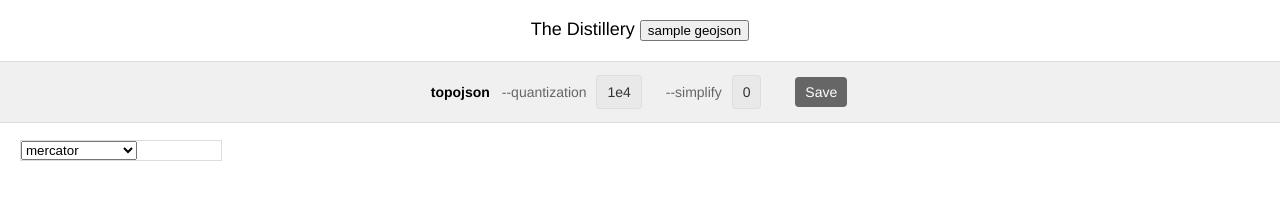
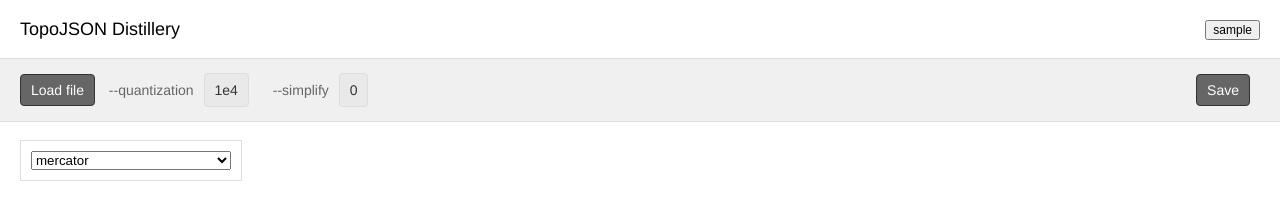
Before and after one commit to shancarter/distillery, a website: page index.html in a window 1280 px wide. Drawn offline with Linux system fonts and the light colour scheme.

Commit message:
some style tweaks

```diff
--- a/index.html
+++ b/index.html
@@ -18,11 +18,14 @@
   font-size: 18px;
   line-height: 18px;
   padding: 20px;
-  text-align: center;
+}
+
+.sample-geojson {
+  float: right;
+  font-size: 12px;
 }
 
 .topojsonSettings {
-  text-align: center;
   font-size: 14px;
   line-height: 14px;
   padding: 15px 20px;
@@ -47,10 +50,16 @@
 .action {
   display: inline-block;
   padding: 8px 10px;
-  margin: 0 10px;
+  margin: 0 10px 0 0;
   background: #666;
   color: white;
   border-radius: 4px;
+  cursor: pointer;
+  border: solid 1px #333;
+}
+
+.action:hover {
+  border-color: red;
 }
 
 .value {
@@ -60,6 +69,10 @@
   padding: 8px 10px;
   margin-left: 6px;
   color: #333;
+}
+
+.save {
+  float: right;
 }
 
 .map-container {
@@ -75,7 +88,13 @@
   top: 10px;
   left: 10px;
   width: 200px;
+  padding: 10px;
   border: solid 1px #ddd;
+  background: rgba(255, 255, 255, 0.9);
+}
+
+.map-controls select {
+  width: 100%;
 }
 
 .map {
@@ -89,14 +108,13 @@
 </style>
 
 <div class="head">
-  <span>The Distillery</span>
-  <button class="sample-geojson">sample geojson</button>
+  <span>TopoJSON Distillery</span><button class="sample-geojson">sample</button>
 </div>
 <div class="topojsonSettings">
-  <span class="bin">topojson</span>
+  <span class="action load">Load file</span>
   <span class="opts">--quantization <span class="value">1e4</span></span>
   <span class="opts">--simplify <span class="value">0</span></span>
-  <span class="action">Save</span>
+  <span class="action save">Save</span>
 </div>
 <!--
 -o, --out output TopoJSON file name
@@ -152,7 +170,7 @@
     .on("change", function() {
       projection = (d3.geo[projectionSelect.node().value])();
       path = d3.geo.path().projection(projection);
-      drawMap();
+      draw();
     });
 
 var projections = projectionSelect.selectAll("option")
@@ -201,10 +219,10 @@
       "minimum-area": +argv.s || 0
     });
   }
-  drawMap();
+  draw();
 }
 
-function drawMap() {
+function draw() {
   resize();
   projection
       .scale(1)
@@ -229,7 +247,7 @@
 }
 
 window.onresize = function() {
-  resize();
+  draw();
 };
 
 // Drag and drop file
```
Also changed, not shown: javascripts/controls.js (added).
